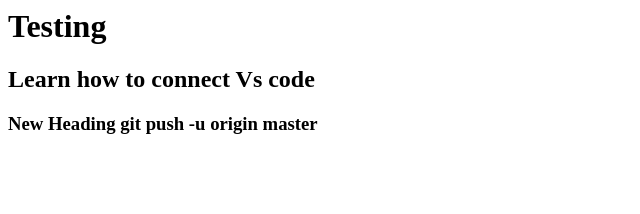
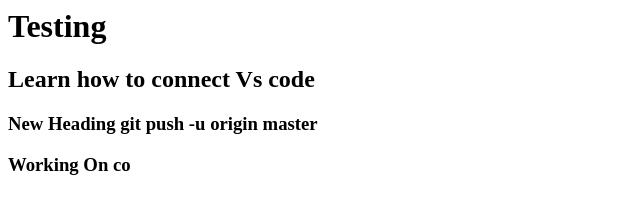
Before and after one commit to Rajcloudanalogy/My-Git-Hub-Files, a plain HTML site: page Index.html in a window 1280 px wide. Shown: the whole page, without its empty margins (0-640 px from the left). Drawn offline with Linux system fonts and the light colour scheme.

Commit message:
Creating text file

```diff
--- a/Index.html
+++ b/Index.html
@@ -2,4 +2,5 @@
     <h1>Testing</h1>
     <h2>Learn how to connect Vs code</h2>
     <h3> New Heading git push -u origin master</h3>
+    <h3> Working On co</h3>
 </html>
```
Also changed, not shown: MyFile.txt (added).
